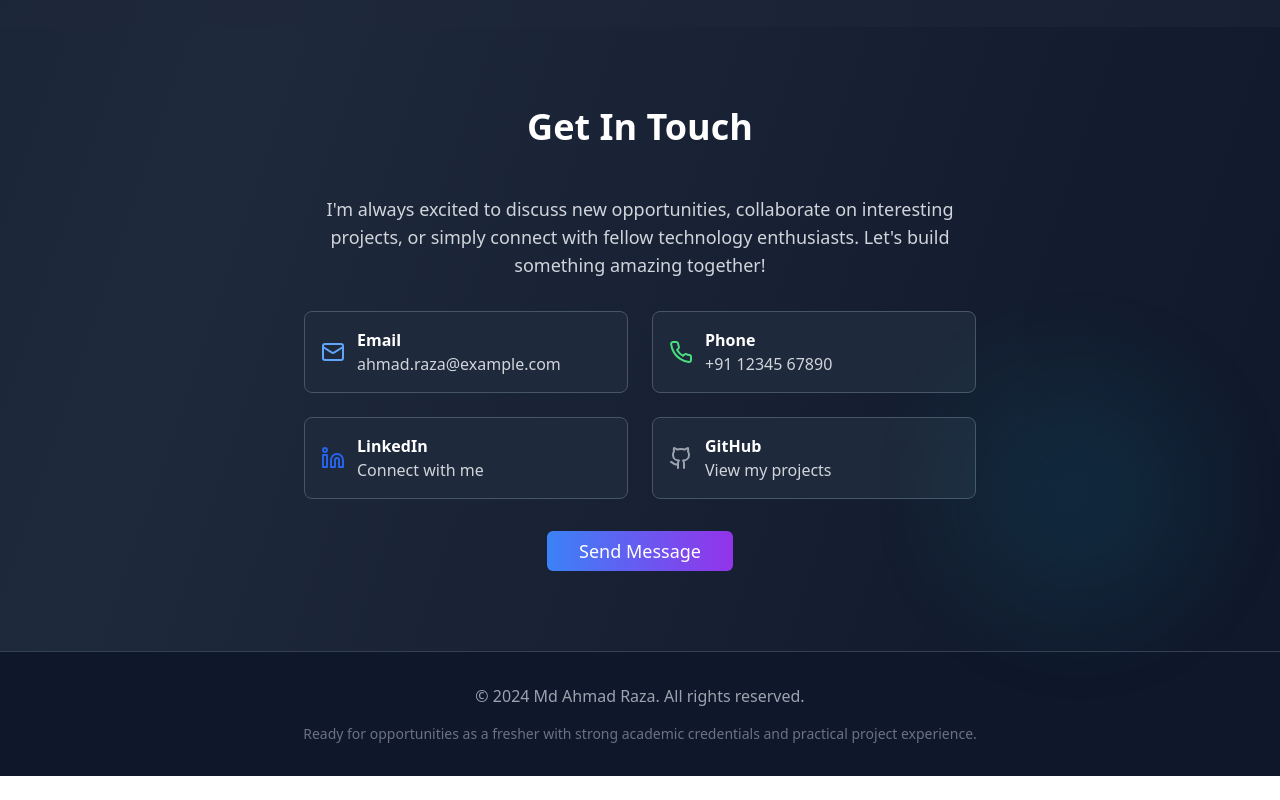
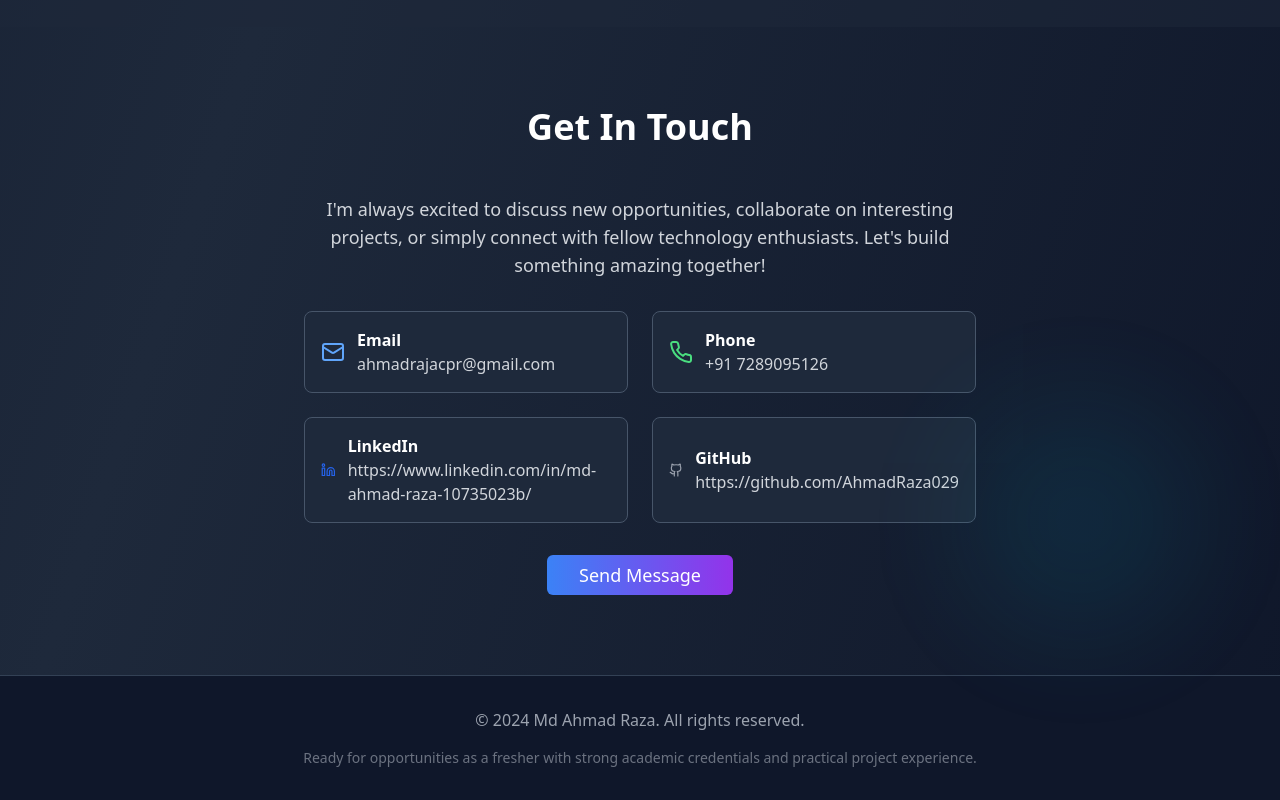
Before and after one commit to AhmadRaza029/ahmad-tech-profile, a React (Vite) app: page / in a window 1280 px wide. Shown: the part 3040-3840 px from the top of the page. Before the commit the page ends 3816 px from the top, so only its background shows below. Built offline with nearby package versions, Linux system fonts and the light colour scheme.

Commit message:
Visual edit in Lovable
Edited UI in Lovable

```diff
--- a/src/pages/Index.tsx
+++ b/src/pages/Index.tsx
@@ -7,7 +7,6 @@ const Index = () => {
   const [isMenuOpen, setIsMenuOpen] = useState(false);
   const [activeSection, setActiveSection] = useState('home');
   const [isVisible, setIsVisible] = useState(false);
-
   const scrollToSection = (sectionId: string) => {
     const element = document.getElementById(sectionId);
     if (element) {
@@ -17,7 +16,6 @@ const Index = () => {
     }
     setIsMenuOpen(false);
   };
-
   useEffect(() => {
     setIsVisible(true);
     const handleScroll = () => {
@@ -40,7 +38,6 @@ const Index = () => {
     window.addEventListener('scroll', handleScroll);
     return () => window.removeEventListener('scroll', handleScroll);
   }, []);
-
   const navigationItems = [{
     id: 'home',
     label: 'Home',
@@ -62,7 +59,6 @@ const Index = () => {
     label: 'Contact',
     icon: MessageCircle
   }];
-
   const skills = {
     'Programming Languages': ['JavaScript (ES6+)', 'TypeScript', 'Dart (Flutter)', 'HTML5', 'CSS3', 'SCSS'],
     'Frameworks & Libraries': ['React.js', 'Next.js', 'Flutter'],
@@ -70,7 +66,6 @@ const Index = () => {
     'Tools & Technologies': ['Git & GitHub', 'VS Code', 'REST APIs', 'JWT', 'Firebase SDK', 'Appwrite SDK'],
     'Other Expertise': ['Responsive Web Design', 'SPA Development', 'Cross-platform Mobile Development', 'UI/UX Design', 'Animation Libraries']
   };
-
   return <div className="min-h-screen bg-gradient-to-br from-slate-900 via-slate-800 to-slate-900 relative overflow-hidden">
       {/* Animated Background Elements */}
       <div className="absolute inset-0 overflow-hidden pointer-events-none">
@@ -452,7 +447,7 @@ const Index = () => {
                 <Mail className="text-blue-400 mr-3 group-hover:scale-110 transition-transform" size={24} />
                 <div>
                   <h4 className="text-white font-semibold">Email</h4>
-                  <p className="text-gray-300">ahmad.raza@example.com</p>
+                  <p className="text-gray-300">ahmadrajacpr@gmail.com</p>
                 </div>
               </a>
 
@@ -460,7 +455,7 @@ const Index = () => {
                 <Phone className="text-green-400 mr-3 group-hover:scale-110 transition-transform" size={24} />
                 <div>
                   <h4 className="text-white font-semibold">Phone</h4>
-                  <p className="text-gray-300">+91 12345 67890</p>
+                  <p className="text-gray-300">+91 7289095126</p>
                 </div>
               </a>
 
@@ -468,7 +463,7 @@ const Index = () => {
                 <Linkedin className="text-blue-600 mr-3 group-hover:scale-110 transition-transform" size={24} />
                 <div>
                   <h4 className="text-white font-semibold">LinkedIn</h4>
-                  <p className="text-gray-300">Connect with me</p>
+                  <p className="text-gray-300">https://www.linkedin.com/in/md-ahmad-raza-10735023b/</p>
                 </div>
               </a>
 
@@ -476,7 +471,7 @@ const Index = () => {
                 <Github className="text-gray-400 mr-3 group-hover:scale-110 transition-transform" size={24} />
                 <div>
                   <h4 className="text-white font-semibold">GitHub</h4>
-                  <p className="text-gray-300">View my projects</p>
+                  <p className="text-gray-300">https://github.com/AhmadRaza029</p>
                 </div>
               </a>
             </div>
@@ -505,5 +500,4 @@ const Index = () => {
       </footer>
     </div>;
 };
-
 export default Index;
```
